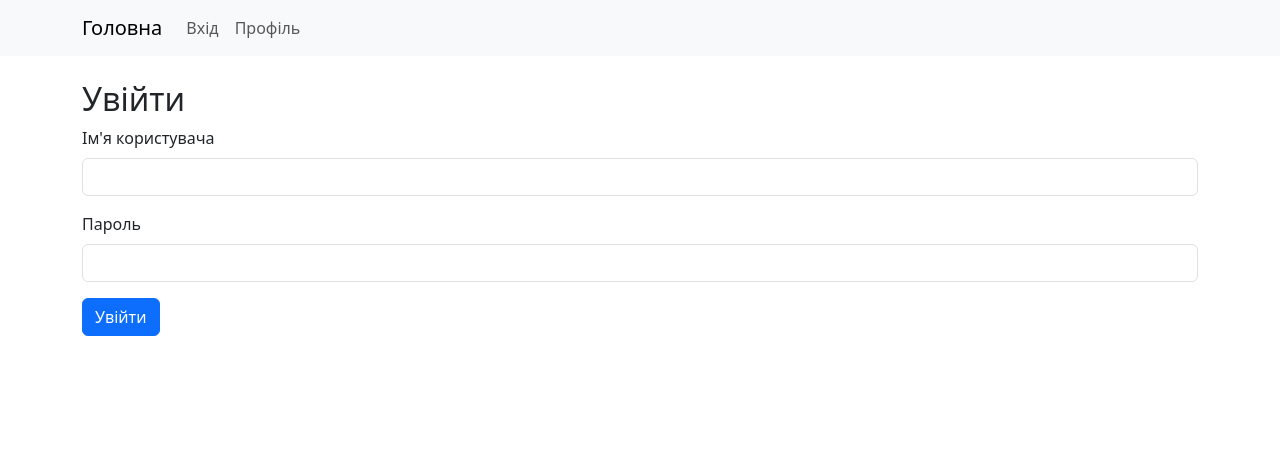
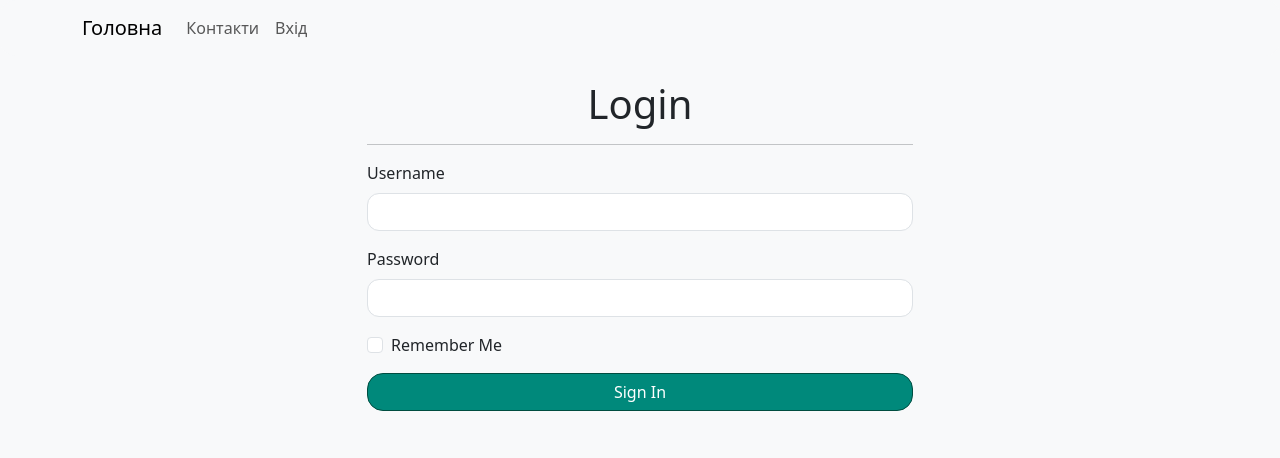
Before and after one commit to StelmakhNadiia/flask-app-lab, a Flask app: page /login in a window 1280 px wide. Shown: the top 458 px of the page. Run offline with Flask 3, Linux system fonts and the light colour scheme; some libraries are stand-ins or nearby versions.

Commit message:
Lab5:WTF-forms

```diff
--- /dev/null
+++ b/app/forms.py
@@ -0,0 +1,53 @@
+from flask_wtf import FlaskForm
+from wtforms import StringField, TextAreaField, SelectField, SubmitField, PasswordField, BooleanField
+from wtforms.validators import DataRequired, Email, Length, Regexp
+
+
+class ContactForm(FlaskForm):
+
+
+    name = StringField('Name', validators=[
+        DataRequired(message="Це поле обов'язкове."),
+        Length(min=4, max=10, message="Ім'я повинно бути від 4 до 10 символів.")
+    ])
+
+    email = StringField('Email', validators=[
+        DataRequired(message="Це поле обов'язкове."),
+        Email(message="Введіть дійсну email адресу.")
+    ])
+
+    phone = StringField('Phone', validators=[
+        Regexp(r'^\+380\d{9}$', message="Формат номеру має бути +380XXXXXXXXX.")
+    ])
+
+    subject = SelectField('Subject', choices=[
+        ('tech_support', 'Технічна підтримка'),
+        ('billing', 'Питання по оплаті'),
+        ('general', 'Загальне питання')
+    ], validators=[DataRequired()])
+
+    message = TextAreaField('Message', validators=[
+        DataRequired(message="Це поле обов'язкове."),
+        Length(max=500, message="Повідомлення не повинно перевищувати 500 символів.")
+    ])
+
+    submit = SubmitField('Send')
+
+
+
+
+class LoginForm(FlaskForm):
+
+
+    username = StringField('Username', validators=[
+        DataRequired(message="Це поле обов'язкове.")
+    ])
+
+    password = PasswordField('Password', validators=[
+        DataRequired(message="Це поле обов'язкове."),
+        Length(min=4, max=10, message="Пароль має бути від 4 до 10 символів.")
+    ])
+
+    remember = BooleanField("Remember Me")
+
+    submit = SubmitField('Sign In')
--- /dev/null
+++ b/app/templates/_render_field.html
@@ -0,0 +1,15 @@
+{% macro render_field(field) %}
+    <div class="mb-3">
+        {{ field.label(class="form-label") }}
+
+        {{ field(class="form-control" + (" is-invalid" if field.errors else "")) }}
+
+        {% if field.errors %}
+            <div class="invalid-feedback">
+                {% for error in field.errors %}
+                    {{ error }}
+                {% endfor %}
+            </div>
+        {% endif %}
+    </div>
+{% endmacro %}
--- a/app/templates/base.html
+++ b/app/templates/base.html
@@ -5,10 +5,102 @@
     <meta name="viewport" content="width=device-width, initial-scale=1">
     <title>{% block title %}Flask App{% endblock %}</title>
     <link href="https://cdn.jsdelivr.net/npm/bootstrap@5.3.2/dist/css/bootstrap.min.css" rel="stylesheet">
+
+    <style>
+        /* ===== Змінні палітри та заокруглень ===== */
+        :root {
+            --color-emerald-dark: #004d40;
+            --color-emerald-mid: #00897b;
+            --color-emerald-light: #26a69a;
+            --border-radius-xl: 1rem;
+            --border-radius-lg: 0.75rem;
+        }
+
+        /* ===== Основні теми ===== */
+        body.light-theme {
+            background-color: #f8f9fa;
+            color: #212529;
+            transition: background-color 0.3s, color 0.3s;
+        }
+
+        body.dark-theme {
+            background-color: var(--color-emerald-dark);
+            color: #f8f9fa;
+            transition: background-color 0.3s, color 0.3s;
+        }
+
+        /* ===== Картки та форми ===== */
+        .card, .form-control, .btn {
+            border-radius: var(--border-radius-xl);
+            transition: all 0.3s;
+        }
+
+        .card {
+            box-shadow: 0 6px 15px rgba(0,0,0,0.2);
+            background-color: var(--color-emerald-mid);
+            color: #f8f9fa;
+        }
+
+        .form-control {
+            border-radius: var(--border-radius-lg);
+        }
+
+        /* ===== Кнопки ===== */
+        .btn-primary {
+            background-color: var(--color-emerald-mid);
+            border-color: var(--color-emerald-dark);
+            color: #fff;
+        }
+
+        .btn-primary:hover {
+            background-color: var(--color-emerald-light);
+            border-color: var(--color-emerald-mid);
+        }
+
+        /* ===== Навігація ===== */
+        .navbar {
+            border-radius: var(--border-radius-xl);
+        }
+
+        body.dark-theme .navbar {
+            background-color: var(--color-emerald-dark) !important;
+        }
+
+        body.dark-theme .navbar-nav .nav-link {
+            color: #f8f9fa;
+        }
+
+        /* ===== Flash повідомлення ===== */
+        .alert-success {
+            background-color: var(--color-emerald-light);
+            color: #fff;
+            border-radius: var(--border-radius-lg);
+        }
+
+        /* ===== Таблиці ===== */
+        .table-bordered {
+            border-color: rgba(255,255,255,0.2);
+            border-radius: var(--border-radius-lg);
+            overflow: hidden;
+        }
+
+        .table-bordered tbody tr:nth-child(odd) {
+            background-color: rgba(0, 77, 64, 0.7);
+        }
+
+        .table-bordered tbody tr:nth-child(even) {
+            background-color: rgba(0, 77, 64, 0.85);
+        }
+
+        /* ===== Стилі для тексту та помилок ===== */
+        .text-danger small {
+            font-weight: 500;
+        }
+    </style>
+
     {% block head_extra %}{% endblock %}
 </head>
 
-{# додаємо клас теми на основі кукі #}
 {% set theme = request.cookies.get('theme', 'light') %}
 <body class="{{ theme }}-theme">
 
@@ -18,8 +110,11 @@
     <a class="navbar-brand" href="{{ url_for('resume') }}">Головна</a>
     <div class="collapse navbar-collapse">
       <ul class="navbar-nav me-auto mb-2 mb-lg-0">
-       <li class="nav-item"><a class="nav-link" href="{{ url_for('users.login') }}">Вхід</a></li>
-        <li class="nav-item"><a class="nav-link" href="{{ url_for('users.get_profile') }}">Профіль</a></li>
+        <li class="nav-item"><a class="nav-link" href="{{ url_for('contacts') }}">Контакти</a></li>
+        <li class="nav-item"><a class="nav-link" href="{{ url_for('users.login') }}">Вхід</a></li>
+        {% if 'username' in session %}
+            <li class="nav-item"><a class="nav-link" href="{{ url_for('users.profile') }}">Профіль</a></li>
+        {% endif %}
       </ul>
     </div>
   </div>
--- a/app/users/templates/users/login.html
+++ b/app/users/templates/users/login.html
@@ -1,21 +1,30 @@
 {% extends 'base.html' %}
+{% import "_render_field.html" as rf %}
 
-{% block title %}Login Page{% endblock %}
+{% block title %}Login{% endblock %}
 
 {% block content %}
+<div class="row justify-content-center">
+    <div class="col-md-6">
+        <div class="content-card">
+            <h1 class="text-center">Login</h1>
+            <hr>
 
-<h2>Увійти</h2>
+            <form action="{{ url_for('users.login') }}" method="POST" novalidate>
 
-<form action="" method="post">
-    <div class="mb-3">
-        <label for="login" class="form-label">Ім'я користувача</label>
-        <input type="text" name="login" class="form-control" id="login">
+                {{ form.hidden_tag() }}
+
+                {{ rf.render_field(form.username) }}
+                {{ rf.render_field(form.password) }}
+
+                <div class="mb-3 form-check">
+                    {{ form.remember(class="form-check-input") }}
+                    {{ form.remember.label(class="form-check-label") }}
+                </div>
+
+                {{ form.submit(class="btn btn-primary w-100") }}
+            </form>
+        </div>
     </div>
-    <div class="mb-3">
-        <label for="password" class="form-label">Пароль</label>
-        <input type="password" name="password" class="form-control" id="password">
-    </div>
-    <button type="submit" class="btn btn-primary">Увійти</button>
-</form>
-
+</div>
 {% endblock %}
--- a/app/users/views.py
+++ b/app/users/views.py
@@ -1,61 +1,91 @@
-from flask import Blueprint, request, redirect, url_for, render_template, session, flash, make_response
 
-# Створення blueprint
-users_bp = Blueprint("users", __name__, template_folder="templates/users")
+from flask import Blueprint, render_template, request, redirect, url_for, session, flash, make_response
+from app.forms import ContactForm, LoginForm
+
+users_bp = Blueprint('users', __name__, template_folder='templates')
+
+@users_bp.route('/login', methods=['GET', 'POST'])
+def login():
+    form = LoginForm()
+
+    if form.validate_on_submit():
+
+        username = form.username.data
+        password = form.password.data
+        remember = form.remember.data
+
+        if username == 'user1' and password == '12345':
+            session['username'] = username
+
+            remember_message = " (Ти обрав 'Remember Me')" if remember else ""
+            flash(f'Вітаємо, {username}! Ви успішно увійшли.' + remember_message, 'success')
+
+            return redirect(url_for('users.profile'))
+        else:
+            flash('Неправильне ім\'я користувача або пароль.', 'danger')
+
+    return render_template('users/login.html', form=form, title="Login")
+
+@users_bp.route('/profile', methods=['GET', 'POST'])
+def profile():
+    if 'username' not in session:
+        flash('Please login first.', 'warning')
+        return redirect(url_for('users.login'))
+
+    theme = request.cookies.get('theme', 'light')
+
+    response = make_response(render_template('users/profile.html', cookies=request.cookies, theme=theme))
+
+    if request.method == 'POST':
+        action = request.form.get('action')
+
+        if action == 'add':
+            key = request.form.get('cookie_key')
+            value = request.form.get('cookie_value')
+            expiry = request.form.get('cookie_expiry')
+            if key and value:
+                flash(f"Cookie '{key}' added.", 'success')
+                if expiry:
+                    response.set_cookie(key, value, max_age=int(expiry))
+                else:
+                    response.set_cookie(key, value)
+
+        elif action == 'delete':
+            key_to_delete = request.form.get('cookie_key_delete')
+            if key_to_delete in request.cookies:
+                flash(f"Cookie '{key_to_delete}' deleted.", 'info')
+                response.delete_cookie(key_to_delete)
+            else:
+                flash(f"Cookie '{key_to_delete}' not found.", 'warning')
+
+        elif action == 'delete_all':
+            for key in request.cookies.keys():
+                if key != 'session':
+                    response.delete_cookie(key)
+            flash('All cookies have been deleted.', 'info')
+
+    return response
+
+@users_bp.route('/set-theme/<theme>')
+def set_theme(theme):
+    response = make_response(redirect(url_for('users.profile')))
+    response.set_cookie('theme', theme, max_age=60*60*24*30)
+    flash(f'Theme set to {theme}.', 'info')
+    return response
+
+@users_bp.route("/hi/<string:name>")
+def greetings(name):
+    age = request.args.get("age")
+    return render_template("users/hi.html", name=name.upper(), age=age)
+
+@users_bp.route("/admin")
+def admin():
+    return redirect(url_for("users.greetings", name="Administrator"))
 
 
-users = {
-    "Nadiia": "123456",
-    "admin": "adminpass"
-}
 
-@users_bp.route("/login", methods=['GET', 'POST'])
-def login():
-    if request.method == "POST":
-        username = request.form.get("login")
-        password = request.form.get("password")
-
-        if username in users and users[username] == password:
-            session["username"] = username
-            flash("Вхід успішний!", "success")
-            return redirect(url_for("users.get_profile"))
-        else:
-            flash("Невірне ім'я користувача або пароль", "danger")
-            return redirect(url_for("users.login"))
-
-    return render_template("login.html")
-
-
-@users_bp.route("/profile", methods=['GET', 'POST'])
-def get_profile():
-    if "username" not in session:
-        flash("Будь ласка, увійдіть у систему", "warning")
-        return redirect(url_for("users.login"))
-
-    username_value = session["username"]
-    theme_cookie = request.cookies.get("theme", "light")  # світла тема за замовчуванням
-    response = make_response(render_template("profile.html", username=username_value, cookies=request.cookies, theme=theme_cookie))
-    return response
-
-
-@users_bp.route("/logout")
+@users_bp.route('/logout', methods=['POST'])
 def logout():
-    session.pop("username", None)
-    flash("Ви вийшли з системи", "info")
-    return redirect(url_for("users.login"))
-
-@users_bp.route("/set_theme/<theme>")
-def set_theme(theme):
-    if "username" not in session:
-        flash("Будь ласка, увійдіть у систему", "warning")
-        return redirect(url_for("users.login"))
-
-    if theme not in ["light", "dark"]:
-        flash("Невірна тема", "danger")
-        return redirect(url_for("users.get_profile"))
-
-    # Зберігаємо вибрану тему в cookies
-    response = make_response(redirect(url_for("users.get_profile")))
-    response.set_cookie("theme", theme, max_age=60*60*24*30)  # 30 днів
-    flash(f"Тему змінено на {theme}", "success")
-    return response
+    session.pop('username', None)
+    flash('You have been logged out.', 'info')
+    return redirect(url_for('users.login'))
--- a/run.py
+++ b/run.py
@@ -1,4 +1,4 @@
 from app import app
 
-if __name__ == "__main__":
-    app.run(debug=True)
+if __name__ == '__main__':
+    app.run()
```
Also changed, not shown: app/__init__.py (+4 -3 lines), app/templates/contacts.html (+22 -16 lines), app/views.py (+26 -5 lines), 1 other file.
